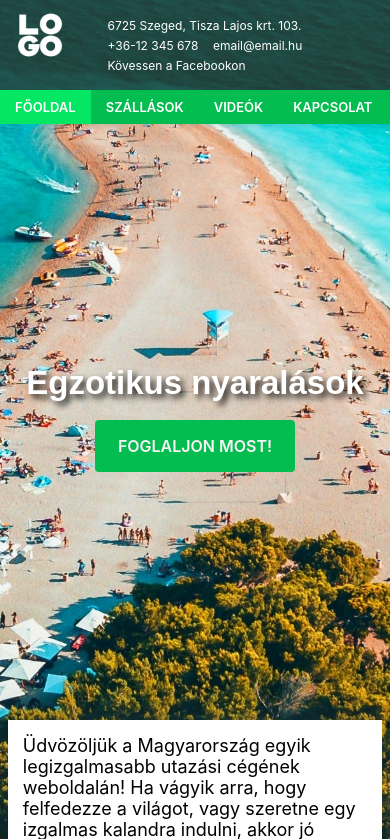
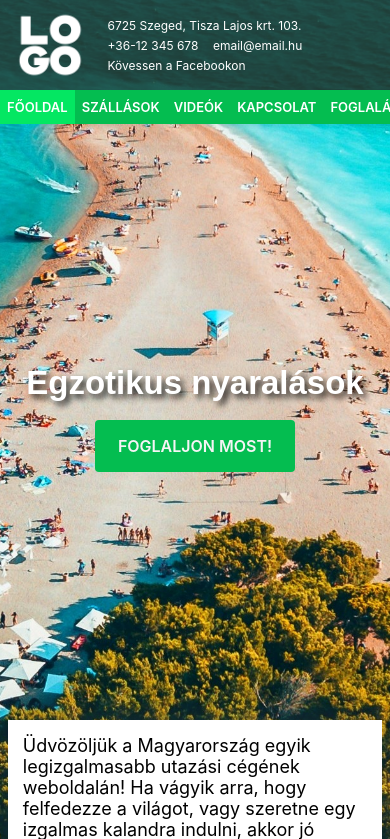
Before and after one commit to ogunDecode/webtervezes_2023, a PHP site: page /index.html in a window 390 px wide. Shown: the top 839 px of the page. Run offline with PHP 8.4, Linux system fonts and the light colour scheme.

Commit message:
reszponziv

```diff
--- a/css/navbar.css
+++ b/css/navbar.css
@@ -139,6 +139,12 @@ header {
     }
 }
 
+@media only screen and (max-width: 1097px) and (min-width: 739px){
+    #fejlec ul {
+        margin-top: -7px;
+    }
+}
+
 @media only screen and (max-width: 1040px) {
     #anglia {
         top: 240px;
@@ -224,12 +230,20 @@ header {
         width: 96%;
         margin-left: 2%;
     }
+
+    .nav-link {
+        padding: 9px 11px;
+    }
+
+    .nav-link a {
+        padding: 0;
+    }
 }
 
 @media only screen and (max-width: 400px) {
     #logox {
-        height: 50px;
-        width: 50px;
+        height: 70px;
+        width: 70px;
     }
 
     h1 {
@@ -241,7 +255,7 @@ header {
     }
 
     .nav-link {
-        padding: 9px 15px;
+        padding: 9px 7px;
     }
 
     #navbar .container {
@@ -256,4 +270,5 @@ header {
     #fobub {
         height: 770px;
     }
+
 }
```
